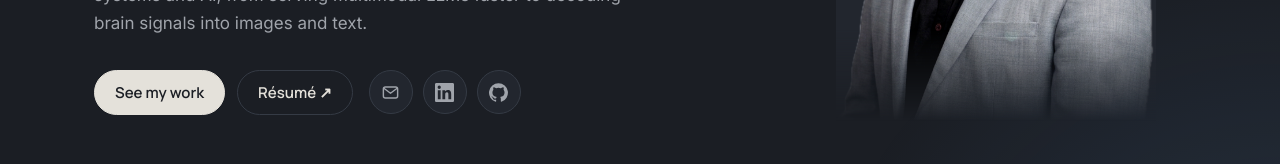
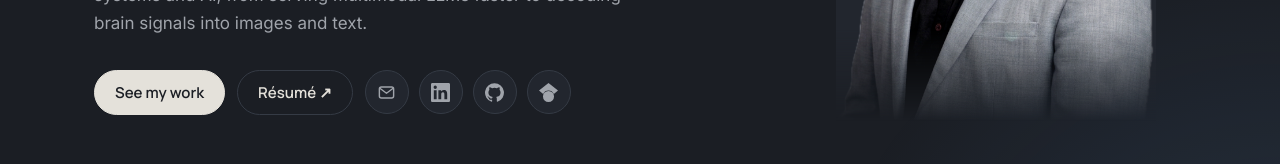
Before and after one commit to ritiknaik/portfolio, a React (Vite) app: page / in a window 1280 px wide. Shown: the part 463-627 px from the top of the page. Built offline with nearby package versions, Linux system fonts and the light colour scheme.

Commit message:
Add Google Scholar link to hero and contact icons
Co-Authored-By: Claude Opus 5.5 <noreply@anthropic.com>

```diff
--- a/src/components/Hero.css
+++ b/src/components/Hero.css
@@ -77,7 +77,6 @@
 .bio { max-width: 540px; color: var(--muted); font-size: 17px; margin-bottom: 32px; }
 
 .cta { display: flex; align-items: center; gap: 12px; flex-wrap: wrap; }
-.cta .socials { margin-left: 4px; }
 
 /* Portrait: cut-out photo on a soft arch so it sits on either theme */
 .portrait {
--- a/src/components/SocialLinks.jsx
+++ b/src/components/SocialLinks.jsx
@@ -16,6 +16,11 @@ const ICONS = {
   github: (
     <svg viewBox="0 0 24 24" fill="currentColor">
       <path d="M12 .3a12 12 0 0 0-3.8 23.38c.6.12.83-.26.83-.57l-.02-2.04c-3.34.72-4.04-1.61-4.04-1.61-.55-1.39-1.34-1.76-1.34-1.76-1.09-.74.08-.73.08-.73 1.2.08 1.84 1.24 1.84 1.24 1.07 1.83 2.8 1.3 3.49 1 .1-.78.42-1.3.76-1.6-2.67-.3-5.47-1.33-5.47-5.93 0-1.31.47-2.38 1.24-3.22-.14-.3-.54-1.52.1-3.18 0 0 1-.32 3.3 1.23a11.5 11.5 0 0 1 6 0c2.28-1.55 3.29-1.23 3.29-1.23.64 1.66.24 2.88.12 3.18a4.65 4.65 0 0 1 1.23 3.22c0 4.61-2.8 5.63-5.48 5.92.43.37.82 1.1.82 2.22l-.01 3.29c0 .32.21.69.82.57A12 12 0 0 0 12 .3" />
+    </svg>
+  ),
+  scholar: (
+    <svg viewBox="0 0 24 24" fill="currentColor">
+      <path d="M5.24 13.77 0 9.5 12 0l12 9.5-5.24 4.27A7.5 7.5 0 0 0 12 9.5a7.5 7.5 0 0 0-6.76 4.27zM12 10a7 7 0 1 0 0 14 7 7 0 0 0 0-14z" />
     </svg>
   ),
 };
--- a/src/data/profile.js
+++ b/src/data/profile.js
@@ -23,6 +23,7 @@ export const person = {
     { label: 'Email', icon: 'mail', href: 'mailto:ritiknaik23@gmail.com' },
     { label: 'LinkedIn', icon: 'linkedin', href: 'https://www.linkedin.com/in/ritik-naik-a207551b2/' },
     { label: 'GitHub', icon: 'github', href: 'https://github.com/ritiknaik' },
+    { label: 'Google Scholar', icon: 'scholar', href: 'https://scholar.google.com/citations?user=yGlfhEwAAAAJ&hl=en' },
   ],
 };
 
```
